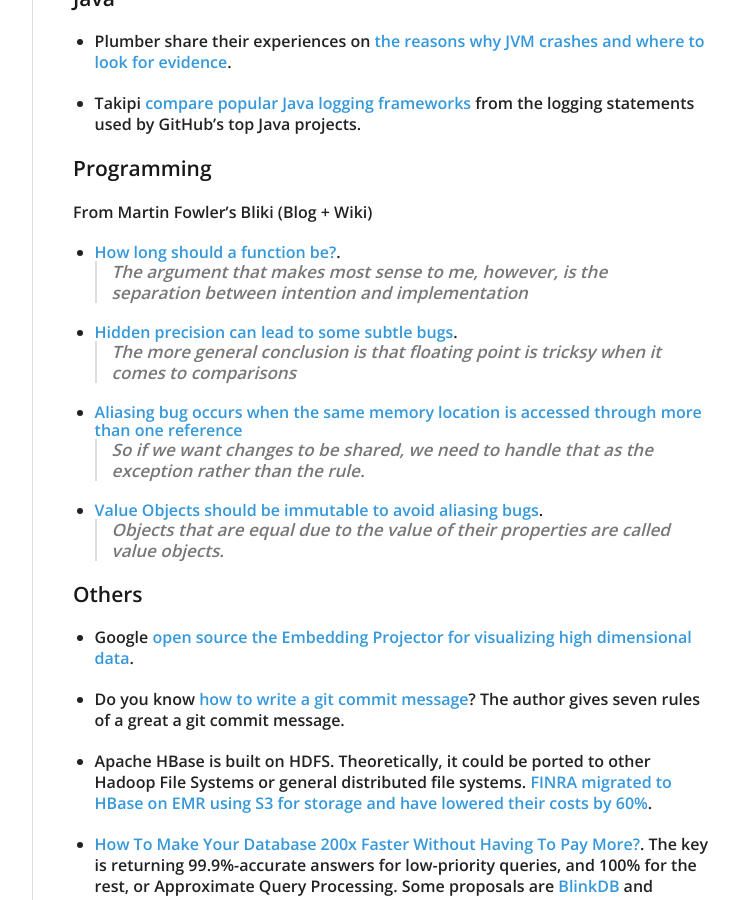
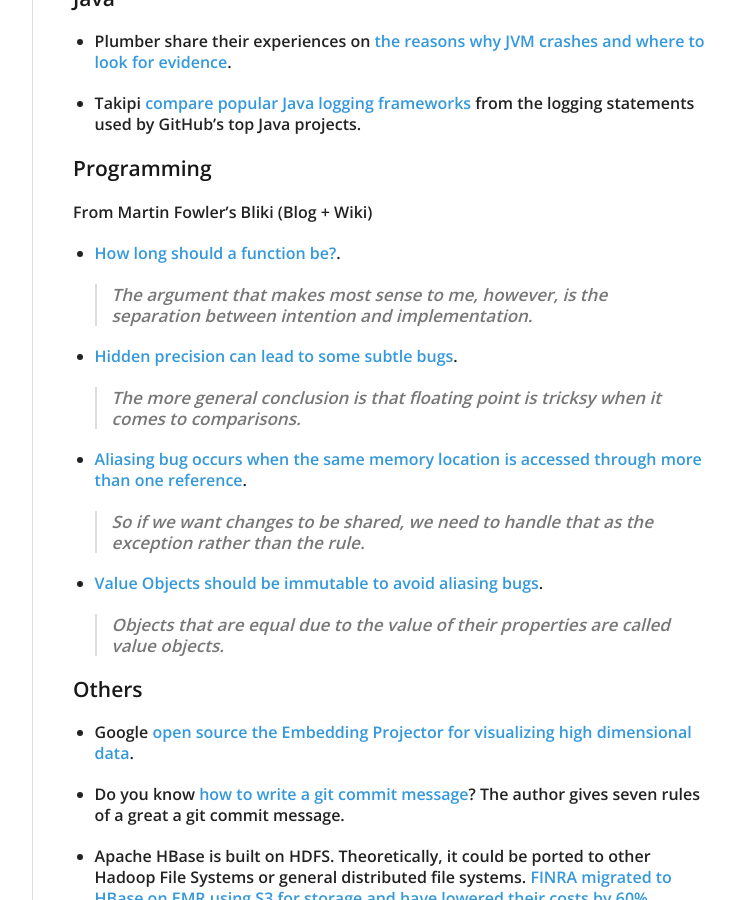
Before and after one commit to manuzhang/jekyll_blog, a Jekyll site: the page built from _posts/2016-12-11-triweekly-15.md, in a window 1280 px wide and 900 px high, scrolled down 1312 px. Shown: the whole window, without its empty margins (378-1117 px from the left). Built offline with Jekyll 4.4.1, drawn with Linux system fonts in a browser that asks for light colours; nearby versions of some CDN libraries; comment, search, counter and statistics services are not loaded.

Commit message:
fix format

```diff
--- a/_posts/2016-12-11-triweekly-15.md
+++ b/_posts/2016-12-11-triweekly-15.md
@@ -47,15 +47,19 @@ Let's get back to technical session.
 From Martin Fowler's Bliki (Blog + Wiki)
 
 * [How long should a function be?](http://martinfowler.com/bliki/FunctionLength.html).
-	> The argument that makes most sense to me, however, is the separation between intention and implementation
+
+	> The argument that makes most sense to me, however, is the separation between intention and implementation.
 
 * [Hidden precision can lead to some subtle bugs](http://martinfowler.com/bliki/HiddenPrecision.html).
-   > The more general conclusion is that floating point is tricksy when it comes to comparisons
 
-* [Aliasing bug occurs when the same memory location is accessed through more than one reference](http://martinfowler.com/bliki/AliasingBug.html)
+   > The more general conclusion is that floating point is tricksy when it comes to comparisons.
+
+* [Aliasing bug occurs when the same memory location is accessed through more than one reference](http://martinfowler.com/bliki/AliasingBug.html).
+
    >  So if we want changes to be shared, we need to handle that as the exception rather than the rule.
 
 * [Value Objects should be immutable to avoid aliasing bugs](http://martinfowler.com/bliki/ValueObject.html).
+
    > Objects that are equal due to the value of their properties are called value objects.
 
 ### Others
```
